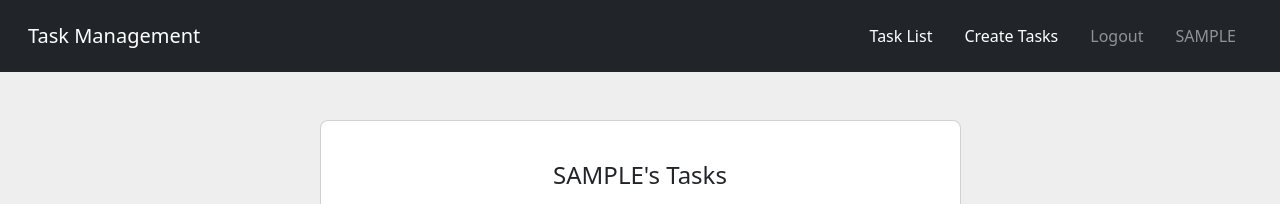
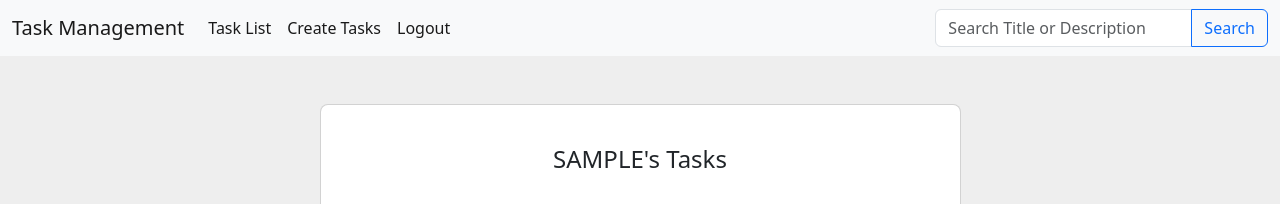
Before and after one commit to Ammar-Munirr/Task-Management, a Django app: page /task-list/ in a window 1280 px wide. Shown: the top 204 px of the page. Run offline with Django 4.2, Linux system fonts and the light colour scheme; the visitor is signed in with stand-in values (Sample User, id 1); data that the repository does not hold is empty; some libraries are stand-ins or nearby versions.

Commit message:
Adding Searching functionality and adding new navbar

```diff
--- a/tasks/templates/tasks/task-list.html
+++ b/tasks/templates/tasks/task-list.html
@@ -36,8 +36,8 @@
                     {% endif %}
                     <td>{{task.due_date}}</td>
                     <td>
-                      <a href="{% url 'task-delete' task.id %}"><button class="btn btn-danger">Delete</button></a>
-                      <a href="{% url "task-update" task.id %}"><button class="btn btn-success ms-1">Update</button></a>
+                      <a href="{% url 'task-delete' task.id %}"><button class="btn btn-danger btn-sm">Delete</button></a>
+                      <a href="{% url "task-update" task.id %}"><button class="btn btn-success ms-1 btn-sm">Update</button></a>
                     </td>
                   </tr>
                   {% endfor %}
--- a/tasks/views.py
+++ b/tasks/views.py
@@ -2,6 +2,7 @@ from django.shortcuts import render,redirect
 from django.contrib import messages
 from .forms import CustomUserCreationForm,TaskForm,TaskForm2
 from .models import Tasks
+from django.db.models import Q
 
 def SignupView(request):
     form = CustomUserCreationForm()
@@ -15,10 +16,11 @@ def SignupView(request):
     }
     return render(request,'registration/signup.html',data)
 
-
-
 def home(request):
-    return render(request,'tasks/home.html')
+    if not request.user.is_authenticated:
+        return render(request,'tasks/home.html')
+    else:
+        return redirect('/task-list')
 
 def TaskCreate(request):
     if request.user.is_authenticated:
@@ -65,7 +67,12 @@ def TaskUpdate(request,pk):
 
 def TaskList(request):
     if request.user.is_authenticated:
-        tasks = Tasks.objects.filter(user=request.user)
+        if 'q' in request.GET:
+            q = request.GET['q']
+            multiple_q = Q(Q(user=request.user) & (Q(title__icontains=q) | Q(description__icontains=q)))
+            tasks = Tasks.objects.filter(multiple_q)
+        else:
+            tasks = Tasks.objects.filter(user=request.user)
         data = {
             'tasks':tasks
         }
--- a/templates/navbar.html
+++ b/templates/navbar.html
@@ -1,38 +1,56 @@
-<nav class="navbar navbar-expand-lg navbar-dark bg-dark p-3">
+<nav class="navbar navbar-expand-lg navbar-light bg-light">
   <div class="container-fluid">
+    <button
+      class="navbar-toggler"
+      type="button"
+      data-mdb-toggle="collapse"
+      data-mdb-target="#navbarTogglerDemo03"
+      aria-controls="navbarTogglerDemo03"
+      aria-expanded="false"
+      aria-label="Toggle navigation"
+    >
+      <i class="fas fa-bars"></i>
+    </button>
     <a class="navbar-brand" href="#">Task Management</a>
-      <button class="navbar-toggler" type="button" data-bs-toggle="collapse" data-bs-target="#navbarNavDropdown" aria-controls="navbarNavDropdown" aria-expanded="false" aria-label="Toggle navigation">
-        <span class="navbar-toggler-icon"></span>
-      </button>
-
-      <div class=" collapse navbar-collapse" id="navbarNavDropdown">
-        <ul class="navbar-nav ms-auto ">
+    <div class="collapse navbar-collapse" id="navbarTogglerDemo03">
+      <ul class="navbar-nav me-auto mb-2 mb-lg-0">
         {% if request.user.is_authenticated %}
         <li class="nav-item">
-            <a class="nav-link mx-2 active" aria-current="page" href="{% url "task-list" %}">Task List</a>
+          <a class="nav-link active" aria-current="page" href="{% url "task-list" %}">Task List</a>
         </li>
         <li class="nav-item">
-            <a class="nav-link mx-2 active" aria-current="page" href="{% url "task-create" %}">Create Tasks</a>
+          <a class="nav-link active" aria-current="page" href="{% url "task-create" %}">Create Tasks</a>
         </li>
-          {% endif %}
-          {% if request.user.is_authenticated %}
         <li class="nav-item">
-            <a class="nav-link mx-2" href="{% url "logout" %}">Logout</a>
+          <a class="nav-link active" aria-current="page" href="{% url "logout" %}">Logout</a>
         </li>
         {% else %}
         <li class="nav-item">
-            <a class="nav-link mx-2" href="{% url "login" %}">Login</a>
+          <a class="nav-link active" aria-current="page" href="{% url "login" %}">Login</a>
         </li>
         <li class="nav-item">
-            <a class="nav-link mx-2" href="{% url "signup" %}">Signup</a>
-          </li>
-          {% endif %}
-          {% if request.user.is_authenticated %}
-          <li class="nav-item">
-            <a class="nav-link mx-2" href="#">{{request.user.username | upper}}</a>
+          <a class="nav-link active" aria-current="page" href="{% url "signup" %}">Signup</a>
         </li>
         {% endif %}
       </ul>
+      {% if request.user.is_authenticated %}
+      <form class="d-flex input-group w-auto">
+        <input
+          type="search"
+          name='q'
+          class="form-control"
+          placeholder="Search Title or Description"
+          aria-label="Search"
+        />
+        <button
+          class="btn btn-outline-primary"
+          type="submit"
+          data-mdb-ripple-color="dark"
+        >
+          Search
+        </button>
+      </form>
+      {% endif %}
     </div>
   </div>
 </nav>
```
Lines whose indentation alone changed are shown as unchanged.
